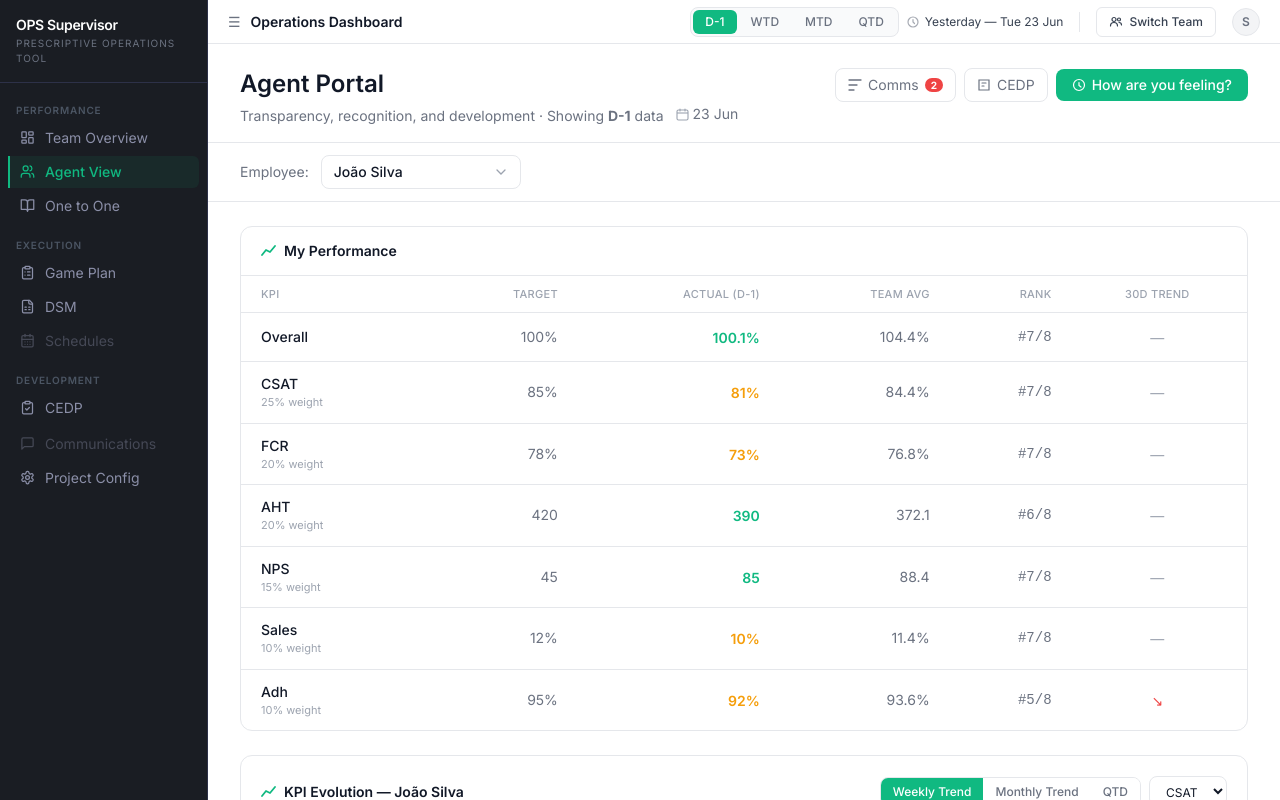
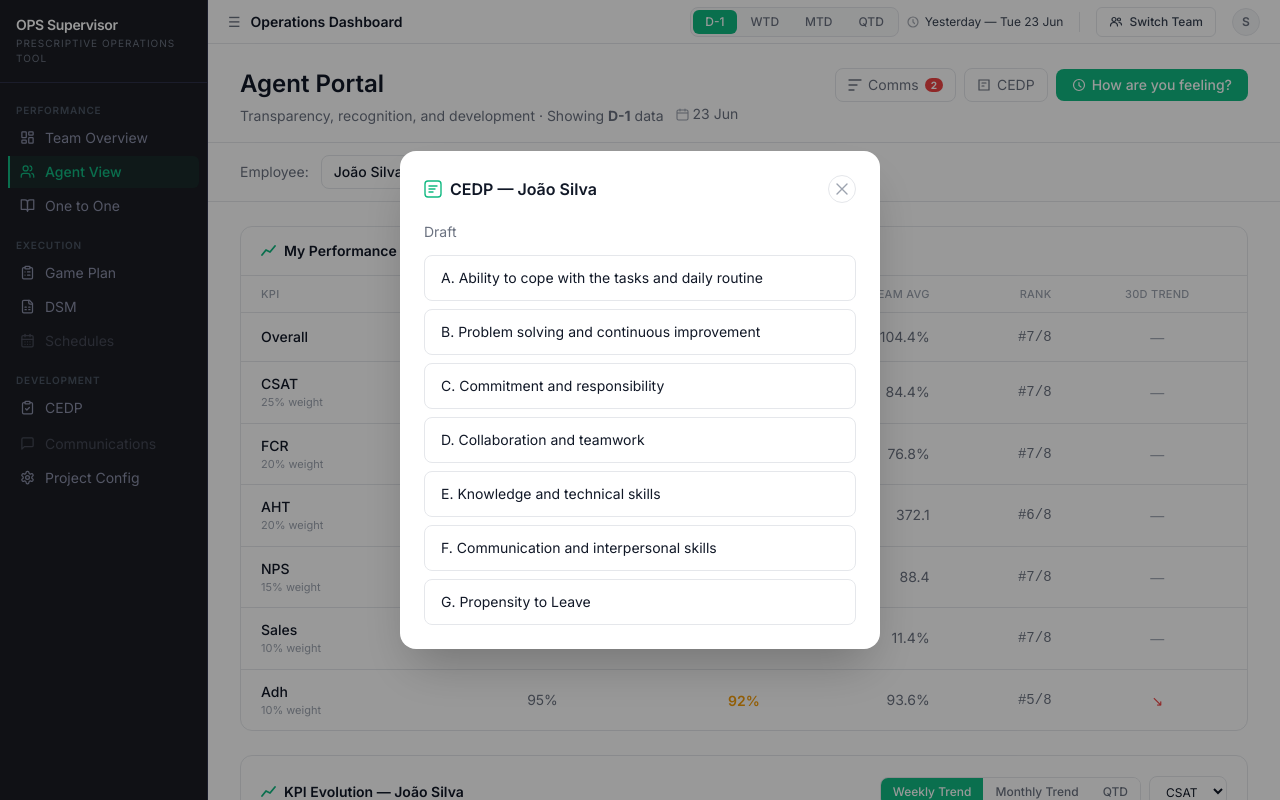
Before and after one commit to andresromero-blip/ops-supervisor-prototypes, a Next.js app: page /projects/20260620-agent-view in a window 1280 px wide. Both pictures are taken after a click on the button "CEDP". Shown: the top 800 px of the page. Built offline with nearby package versions, Linux system fonts and the light colour scheme.

Commit message:
Update page.tsx

```diff
--- a/app/projects/20260620-agent-view/page.tsx
+++ b/app/projects/20260620-agent-view/page.tsx
@@ -169,6 +169,8 @@ function AgentViewContent() {
 
   const [agentSlug, setAgentSlug] = useState(initSlug);
   const [showDropdown, setShowDropdown] = useState(false);
+  const [searchQuery, setSearchQuery] = useState("");
+  const [showCedpModal, setShowCedpModal] = useState(false);
   const [selectedKpi, setSelectedKpi] = useState("csat");
   const [kpiPeriod, setKpiPeriod] = useState<"weekly"|"monthly"|"qtd">("weekly");
 
@@ -200,7 +202,7 @@ function AgentViewContent() {
             <svg width="14" height="14" viewBox="0 0 14 14" fill="none"><path d="M1 2h12M1 7h8M1 12h5" stroke="currentColor" strokeWidth="1.3" strokeLinecap="round"/></svg>
             Comms <span className="bg-danger text-white text-[10px] font-bold px-1.5 py-0.5 rounded-full leading-none">2</span>
           </button>
-          <button className="flex items-center gap-1.5 px-3 py-1.5 border border-border rounded-lg text-sm text-text-secondary bg-surface hover:border-brand/40 transition-colors">
+          <button onClick={() => setShowCedpModal(true)} className="flex items-center gap-1.5 px-3 py-1.5 border border-border rounded-lg text-sm text-text-secondary bg-surface hover:border-brand/40 transition-colors">
             <svg width="14" height="14" viewBox="0 0 14 14" fill="none"><path d="M2 2h10v10H2z" stroke="currentColor" strokeWidth="1.2" rx="1"/><path d="M5 5h4M5 8h2" stroke="currentColor" strokeWidth="1.2" strokeLinecap="round"/></svg>
             CEDP
           </button>
@@ -217,20 +219,53 @@ function AgentViewContent() {
           <span className="text-sm text-text-secondary">Employee:</span>
           <div className="relative">
             <button
-              onClick={() => setShowDropdown(v => !v)}
-              className="flex items-center gap-2 px-3 py-1.5 border border-border rounded-lg bg-surface text-sm min-w-[200px]"
+              onClick={() => { setShowDropdown(v => !v); setSearchQuery(""); }}
+              className="flex items-center gap-2 px-3 py-1.5 border border-border rounded-lg bg-surface text-sm min-w-[220px]"
             >
-              <span className="font-medium">{agent.name}</span>
-              <svg width="14" height="14" viewBox="0 0 14 14" fill="none" className="ml-auto"><path d="M3 5l4 4 4-4" stroke="#9CA3AF" strokeWidth="1.3" strokeLinecap="round"/></svg>
+              <span className="font-medium flex-1 text-left">{agent.name}</span>
+              {/* up-down chevron like original */}
+              <svg width="14" height="14" viewBox="0 0 14 14" fill="none"><path d="M4 5.5l3-3 3 3" stroke="#9CA3AF" strokeWidth="1.3" strokeLinecap="round" strokeLinejoin="round"/><path d="M4 8.5l3 3 3-3" stroke="#9CA3AF" strokeWidth="1.3" strokeLinecap="round" strokeLinejoin="round"/></svg>
             </button>
             {showDropdown && (
-              <div className="absolute top-[calc(100%+4px)] left-0 bg-surface border border-border rounded-lg shadow-lg z-20 min-w-[220px] overflow-hidden">
-                {AGENT_LIST.map(a => (
-                  <button key={a.slug} onClick={() => { setAgentSlug(a.slug); setShowDropdown(false); }}
-                    className={`w-full text-left px-4 py-2 text-sm hover:bg-surface-muted transition-colors ${agentSlug===a.slug?"font-semibold text-brand bg-brand-light":""}`}>
-                    {a.label}
-                  </button>
-                ))}
+              <div className="absolute top-[calc(100%+4px)] left-0 bg-surface border border-border rounded-xl shadow-xl z-20 w-[280px] overflow-hidden">
+                {/* Search field */}
+                <div className="flex items-center gap-2 px-4 py-3 border-b border-border">
+                  <svg width="14" height="14" viewBox="0 0 14 14" fill="none"><circle cx="6" cy="6" r="4.5" stroke="#9CA3AF" strokeWidth="1.2"/><path d="M9.5 9.5L13 13" stroke="#9CA3AF" strokeWidth="1.2" strokeLinecap="round"/></svg>
+                  <input
+                    autoFocus
+                    type="text"
+                    placeholder="Search employee..."
+                    value={searchQuery}
+                    onChange={e => setSearchQuery(e.target.value)}
+                    className="flex-1 text-sm outline-none bg-transparent text-text-primary placeholder:text-text-tertiary"
+                  />
+                </div>
+                {/* Unassigned group label */}
+                <div className="px-4 pt-2 pb-1">
+                  <span className="text-[11px] font-medium text-text-tertiary uppercase tracking-wide">Unassigned</span>
+                </div>
+                {/* Agent list */}
+                <div className="pb-2 max-h-64 overflow-y-auto">
+                  {AGENT_LIST
+                    .filter(a => a.label.toLowerCase().includes(searchQuery.toLowerCase()))
+                    .map(a => {
+                      const isSelected = agentSlug === a.slug;
+                      return (
+                        <button
+                          key={a.slug}
+                          onClick={() => { setAgentSlug(a.slug); setShowDropdown(false); setSearchQuery(""); }}
+                          className={`w-full text-left flex items-center gap-3 px-4 py-2.5 text-sm transition-colors ${isSelected ? "bg-surface-muted font-medium" : "hover:bg-surface-muted"}`}
+                        >
+                          {isSelected ? (
+                            <svg width="14" height="14" viewBox="0 0 14 14" fill="none" className="flex-shrink-0"><path d="M2 7l4 4 6-6" stroke="#10B981" strokeWidth="1.5" strokeLinecap="round" strokeLinejoin="round"/></svg>
+                          ) : (
+                            <span className="w-[14px] flex-shrink-0" />
+                          )}
+                          <span className={isSelected ? "text-text-primary" : "text-text-secondary"}>{a.label}</span>
+                        </button>
+                      );
+                    })}
+                </div>
               </div>
             )}
           </div>
@@ -443,6 +478,53 @@ function AgentViewContent() {
         </div>
 
       </div>
+
+      {/* ── CEDP Modal ─────────────────────────────────────── */}
+      {showCedpModal && (
+        <div
+          className="fixed inset-0 bg-black/40 flex items-center justify-center z-50"
+          onClick={() => setShowCedpModal(false)}
+        >
+          <div
+            className="bg-white rounded-2xl shadow-2xl w-[480px] max-w-[95vw] max-h-[90vh] overflow-y-auto"
+            onClick={e => e.stopPropagation()}
+          >
+            <div className="flex items-center justify-between px-6 pt-6 pb-4">
+              <div className="flex items-center gap-2">
+                <svg width="18" height="18" viewBox="0 0 18 18" fill="none"><rect x="1" y="1" width="16" height="16" rx="3" stroke="#10B981" strokeWidth="1.4"/><path d="M5 6h8M5 9h6M5 12h4" stroke="#10B981" strokeWidth="1.4" strokeLinecap="round"/></svg>
+                <span className="text-base font-semibold text-text-primary">CEDP — {agent.name}</span>
+              </div>
+              <button
+                onClick={() => setShowCedpModal(false)}
+                className="w-7 h-7 rounded-full border border-border flex items-center justify-center text-text-tertiary hover:text-text-primary transition-colors"
+              >
+                <svg width="12" height="12" viewBox="0 0 12 12" fill="none"><path d="M1 1l10 10M11 1L1 11" stroke="currentColor" strokeWidth="1.4" strokeLinecap="round"/></svg>
+              </button>
+            </div>
+            <div className="px-6 pb-3">
+              <span className="text-sm text-text-secondary">Draft</span>
+            </div>
+            <div className="px-6 pb-6 flex flex-col gap-2">
+              {[
+                "A. Ability to cope with the tasks and daily routine",
+                "B. Problem solving and continuous improvement",
+                "C. Commitment and responsibility",
+                "D. Collaboration and teamwork",
+                "E. Knowledge and technical skills",
+                "F. Communication and interpersonal skills",
+                "G. Propensity to Leave",
+              ].map((item) => (
+                <div
+                  key={item}
+                  className="border border-border rounded-lg px-4 py-3 text-sm text-text-primary hover:bg-surface-muted transition-colors cursor-pointer"
+                >
+                  {item}
+                </div>
+              ))}
+            </div>
+          </div>
+        </div>
+      )}
     </main>
   );
 }
```
